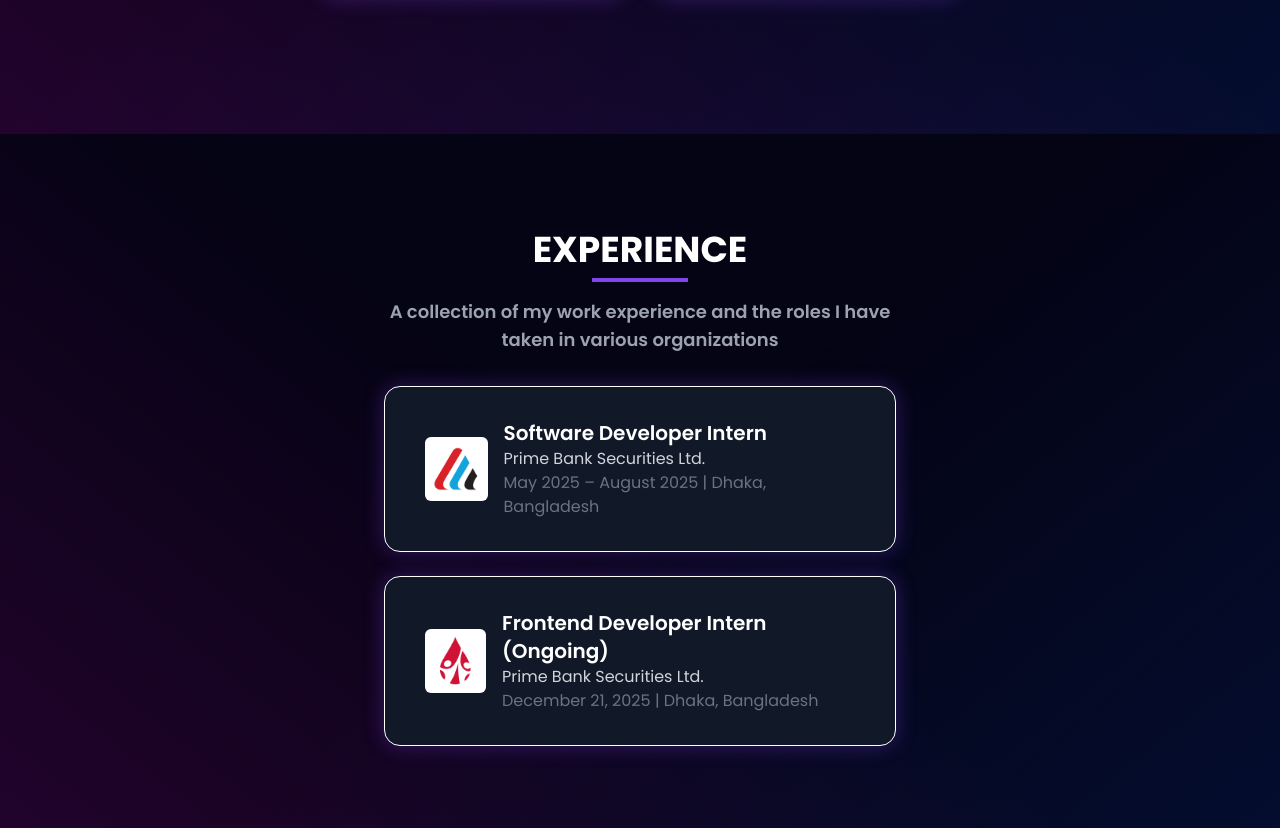
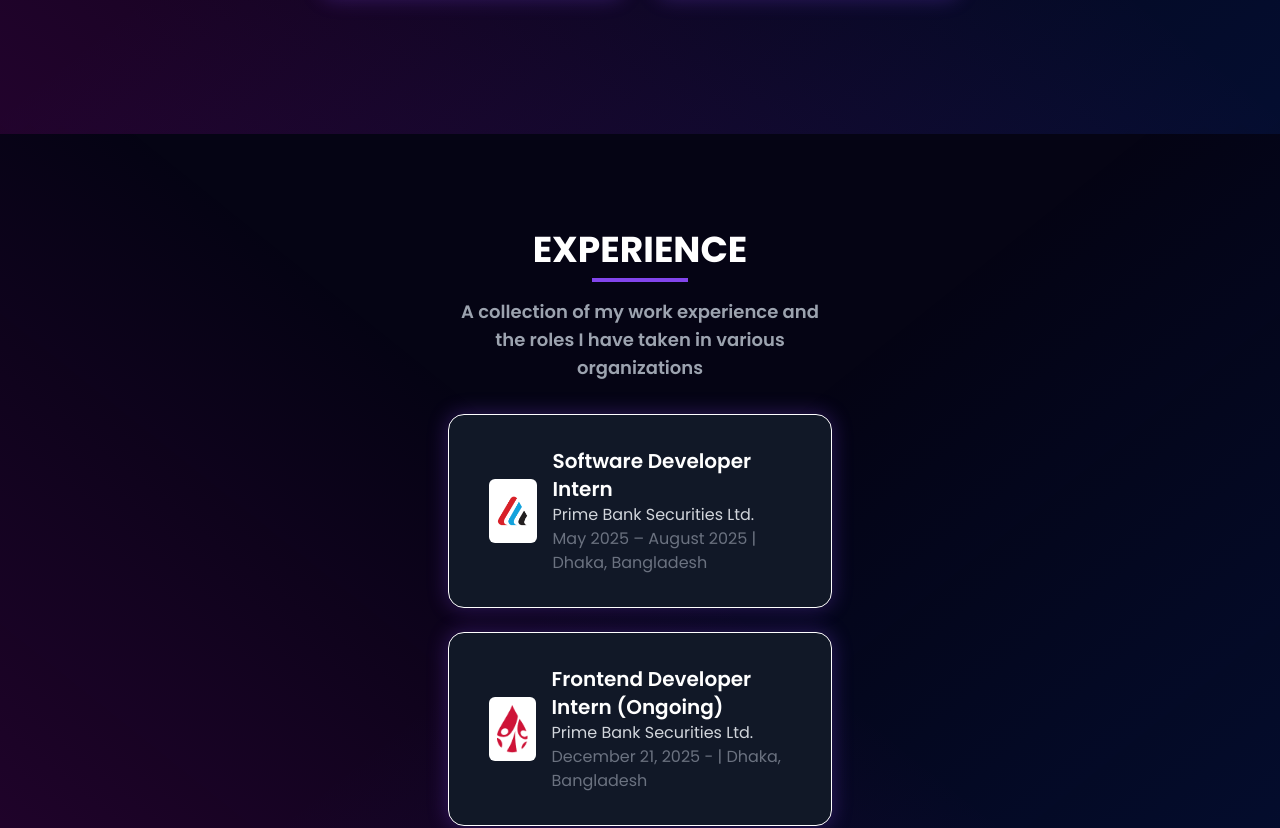
Before and after one commit to mubtasimprime/Mubtasim_Portfolio, a React (Vite) app: page / in a window 1280 px wide. Shown: the part 4502-5330 px from the top of the page. Built offline with nearby package versions, Linux system fonts and the light colour scheme.

Commit message:
Slight update

```diff
--- a/src/components/Experience/Experience.jsx
+++ b/src/components/Experience/Experience.jsx
@@ -3,7 +3,7 @@
 const Experience = () => (
   <section
     id="experience"
-    className="py-24 px-[7vw] md:px-[7vw] lg:px-[30vw] font-sans bg-skills-gradient"
+    className="py-24 px-[7vw] md:px-[7vw] lg:px-[35vw] font-sans bg-skills-gradient"
   >
     {/* Section Title */}
     <div className="text-center mb-8">
--- a/src/constants.js
+++ b/src/constants.js
@@ -134,7 +134,7 @@
     img: btfLogo,
     role: "Frontend Developer Intern (Ongoing)",
     company: "Prime Bank Securities Ltd.",
-    date: "December 21, 2025 | Dhaka, Bangladesh",
+    date: "December 21, 2025 - | Dhaka, Bangladesh",
     desc: [
       "Proposed and designed the website’s architecture, implemented a fully responsive user interface, ensuring an optimized and seamless user experience across devices.",
       "Focused on performance optimization to enhance overall application usability using ReactJS, Tailwind CSS, JavaScript, and React Router to streamline operational processes.",
```
